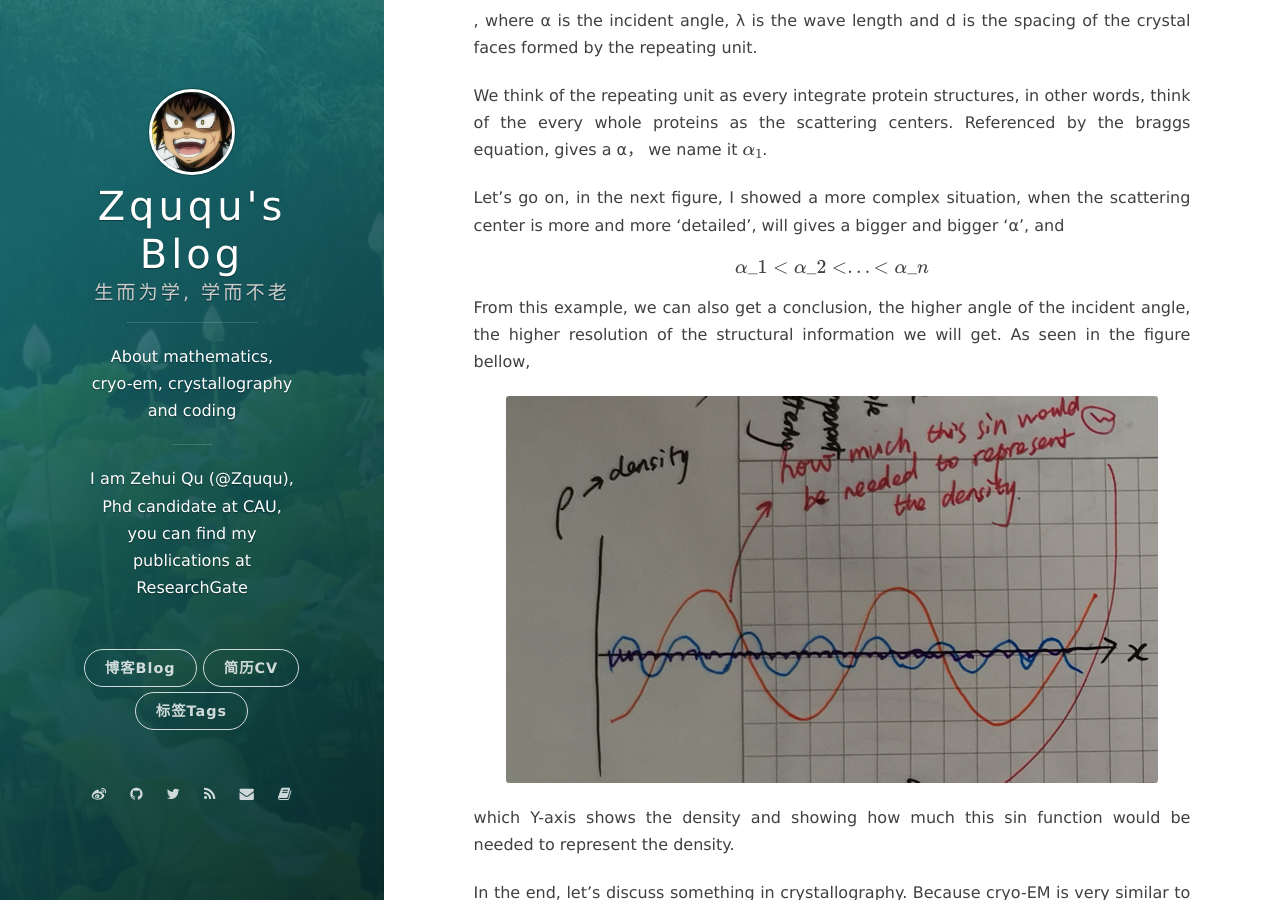
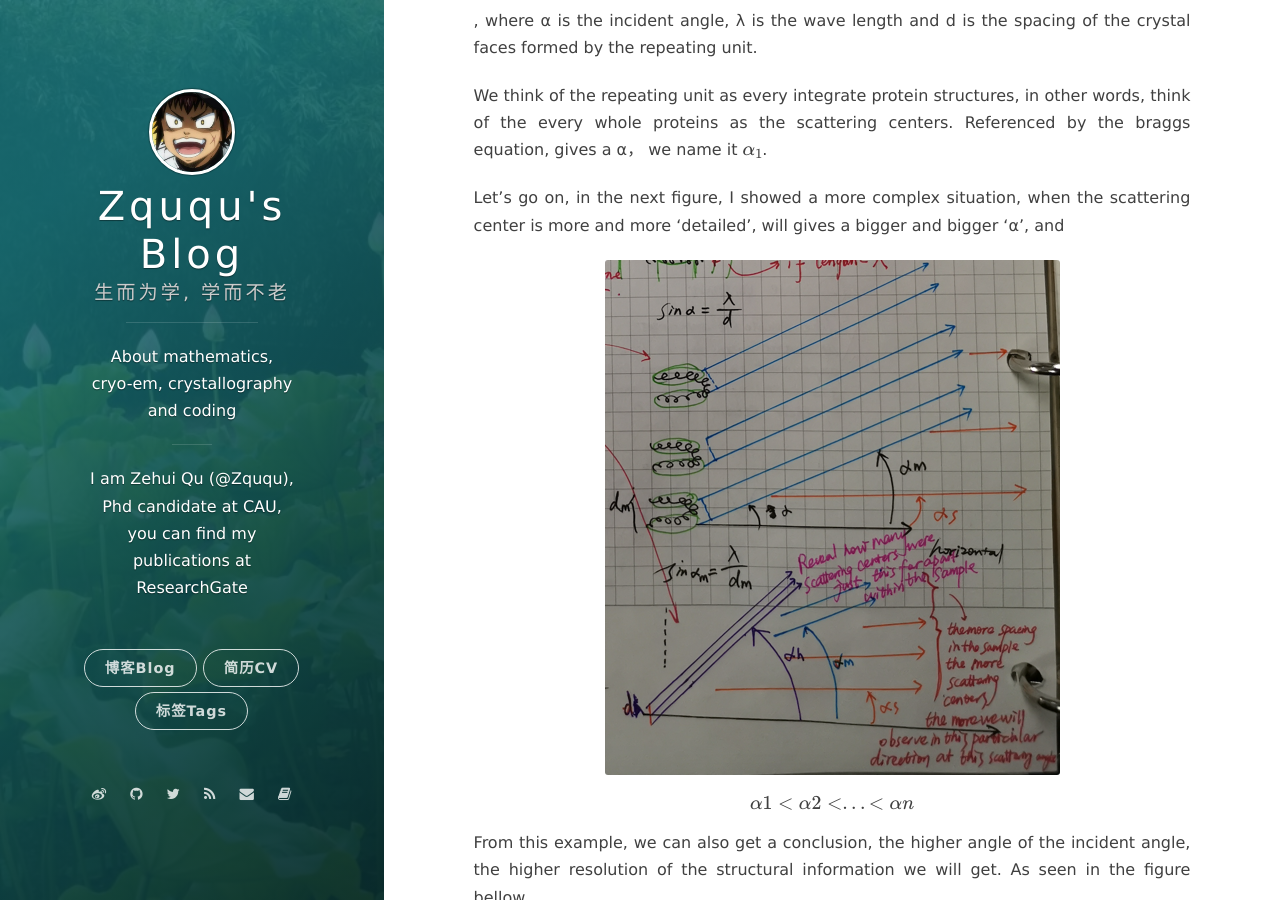
Before and after one commit to onevcat/vno-jekyll, a Jekyll site: the page built from _posts/2019-11-25-amplitude-and-phase-contrast.markdown, in a window 1280 px wide and 900 px high, scrolled down 3721 px. Built offline with Jekyll 4.4.1, drawn with Linux system fonts in a browser that asks for light colours; nearby versions of some CDN libraries; formulas are drawn with MathJax 3; comment, search, counter and statistics services are not loaded.

Commit message:
fix & add

```diff
--- a/_posts/2019-11-25-amplitude-and-phase-contrast.markdown
+++ b/_posts/2019-11-25-amplitude-and-phase-contrast.markdown
@@ -51,7 +51,9 @@ We think of the repeating unit as every integrate protein structures, in other w
 
 Let's go on, in the next figure, I showed a more complex situation, when the scattering center is more and more 'detailed', will gives a bigger and bigger 'α', and
 
-$$α\_1 < α\_2 < ... <α\_n$$
+![figure8](/assets/201911/2019-11-25_10-58-53.png)
+
+$$α1 < α2 < ... <αn$$
 
 From this example, we can also get a conclusion, the higher angle of the incident angle, the higher resolution of the structural information we will get. As seen in the figure bellow,
 
```
